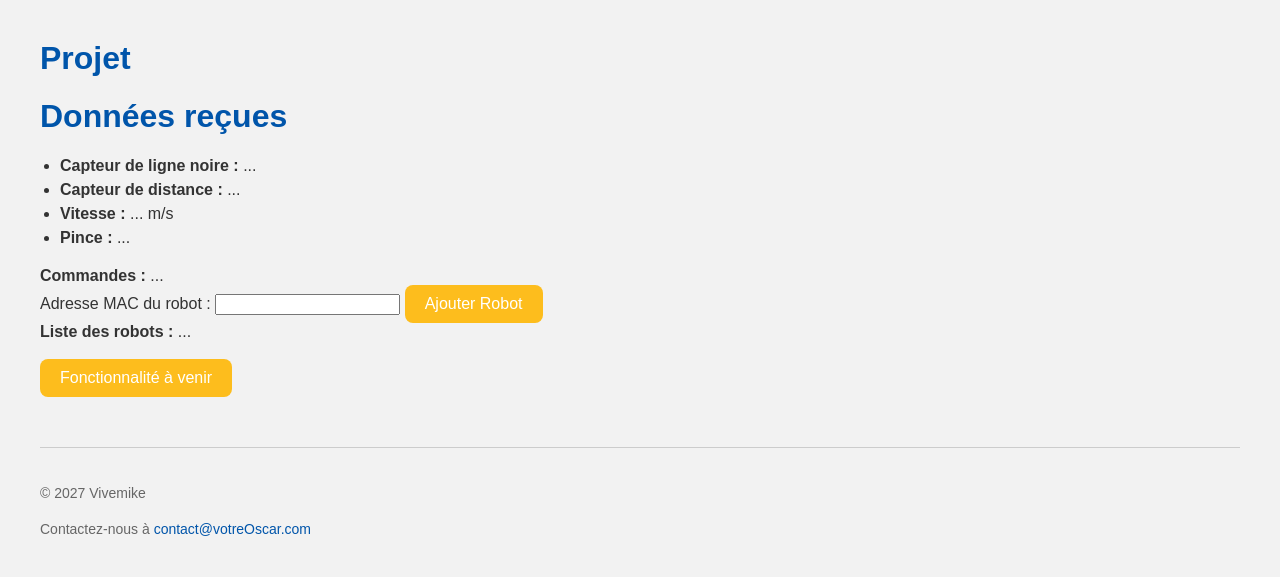
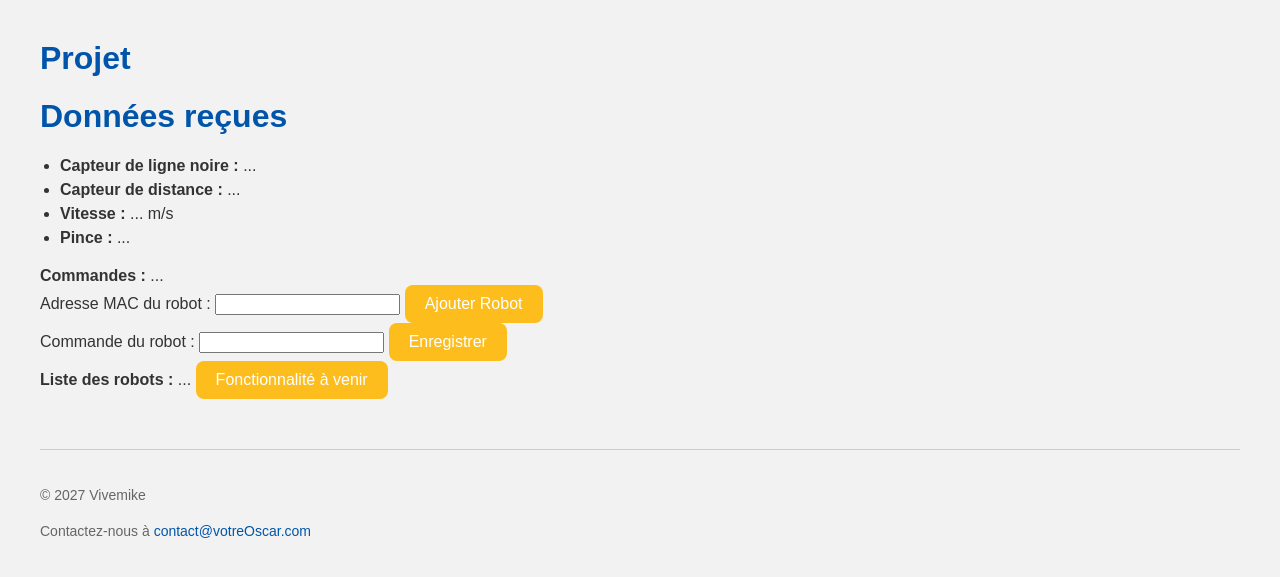
Before and after one commit to mr-wym/Robots-En-Folie-LesHuitres, a FastAPI app: page / in a window 1280 px wide. Shown: the top 577 px of the page. Run offline with FastAPI, Linux system fonts and the light colour scheme; data that the repository does not hold is empty; parts of the project's set-up code (start-up, migrations or seed data) failed here and were passed over.

Commit message:
Ajout: tris par date des commandes Possibilité d'ajouter des commandes Affichage des commandes dans l'interface html

```diff
--- a/controller/api/CommandeController.py
+++ b/controller/api/CommandeController.py
@@ -1,4 +1,4 @@
-from fastapi import APIRouter
+from fastapi import APIRouter, Request
 from service.CommandeService import fetchCommandes
 
 router = APIRouter()
@@ -6,3 +6,24 @@ router = APIRouter()
 @router.get("/api/commandes")
 async def get_commandes_endpoint():
     return {"rows": fetchCommandes()}
+
+@router.post("/api/commandeInitialize")
+async def set_commandes_endpoint(request: Request):
+    try:
+        body = await request.json()
+        datetime = body.get("datetime")
+        commande = body.get("commande")
+
+        if not datetime or not commande:
+            return {"error": "datetime and commande are required"}, 400
+
+        from repository.CommandeRepository import setCommandes
+        setCommandes(datetime, commande)
+
+        print("Commande enregistrée avec succès")
+
+        return {"status": "success"}
+
+    except Exception as e:
+        print(f"[ERREUR] {e}")
+        return {"error": str(e)}, 500
--- a/public/js/script.js
+++ b/public/js/script.js
@@ -12,12 +12,15 @@ fetch("/api/valeurs")
     .catch(error => {
         console.error("Erreur de récupération :", error);
     });
+
 fetch("/api/commandes")
     .then(response => response.json())
     .then(data => {
         const commandeList = document.getElementById("commandesList");
         commandeList.innerHTML = "";
         if (data.rows.length > 0) {
+            data.rows.sort((a, b) => new Date(b.datetime) - new Date(a.datetime));
+
             data.rows.forEach(commande => {
                 const listItem = document.createElement("li");
                 listItem.textContent = `${commande.commande || "Aucune commande disponible"}, ${commande.datetime || "Non disponible"}`;
@@ -94,3 +97,34 @@ async function initializeRobot(event) {
         alert('Une erreur est survenue.');
     }
 }
+
+
+async function initializeCommande(event) {
+    event.preventDefault();
+    const commande = document.getElementById('commande').value;
+    const datetime = new Date().toISOString();
+
+    try {
+        const response = await fetch('/api/commandeInitialize', {
+            method: 'POST',
+            headers: {
+                'Content-Type': 'application/json',
+            },
+            body: JSON.stringify({
+                commande: commande,
+                datetime: datetime
+            }),
+        });
+
+        if (response.ok) {
+            alert('Robot initialisé avec succès !');
+            document.getElementById('commandeForm').reset();
+            window.location.reload();
+        } else {
+            alert('Erreur lors de l\'initialisation du robot.');
+        }
+    } catch (error) {
+        console.error('Erreur:', error);
+        alert('Une erreur est survenue.');
+    }
+}
--- a/repository/CommandeRepository.py
+++ b/repository/CommandeRepository.py
@@ -13,11 +13,11 @@ def getCommandes():
     return rows
 
 # fonction qui initialise les commandes pour le robot dans la bd
-def setCommandes():
+def setCommandes(datetime, commandeValue):
     conn = connectToDb()
     cursor = conn.cursor()
     cursor.execute("""
         INSERT INTO COMMANDE (datetime, commande) VALUES (?, ?)
-    """, ("2025-06-01 10:00:00", "START"))
+    """, (datetime, commandeValue))
     conn.commit()
     conn.close()
--- a/templates/index.html
+++ b/templates/index.html
@@ -29,13 +29,14 @@
         <button type="submit">Ajouter Robot</button>
     </form>
 
-    <strong>Liste des robots :</strong> <span id="robotsList">...</span>
+    <form id="commandeForm" onsubmit="initializeCommande(event)">
+        <label for="commande">Commande du robot :</label>
+        <input type="text" id="commande" name="commande" required>
+        <button type="submit">Enregistrer</button>
+    </form>
 
 
-    <br>
-    <br>
-
-
+    <strong>Liste des robots :</strong> <span id="robotsList">...</span>
 
     <button onclick="alert('Fonctionnalité à venir !')">Fonctionnalité à venir</button>
 
```
Also changed, not shown: commetuveux.db. Lines whose indentation alone changed are shown as unchanged.
